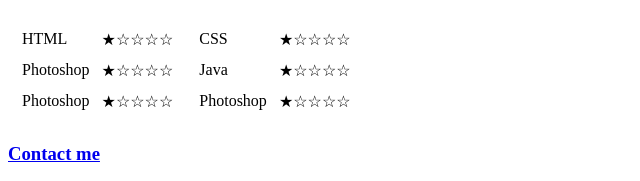
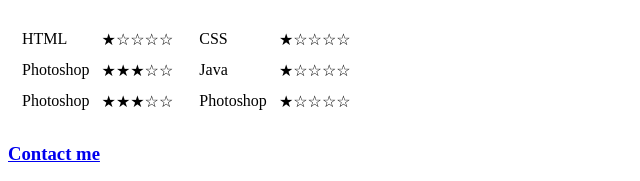
Before and after one commit to SPruthvirajC/resume, a plain HTML site: page index.html in a window 1280 px wide. Shown: the part 748-929 px from the top of the page, 0-640 px from the left. Drawn offline with Linux system fonts and the light colour scheme.

Commit message:
Minor Updates (for checking)

```diff
--- a/index.html
+++ b/index.html
@@ -78,11 +78,11 @@
           </tr>
           <tr>
             <td>Photoshop</td>
-            <td>★☆☆☆☆</td>
+            <td>★★★☆☆</td>
           </tr>
           <tr>
             <td>Photoshop</td>
-            <td>★☆☆☆☆</td>
+            <td>★★★☆☆</td>
           </tr>
         </table>
       </td>
```
